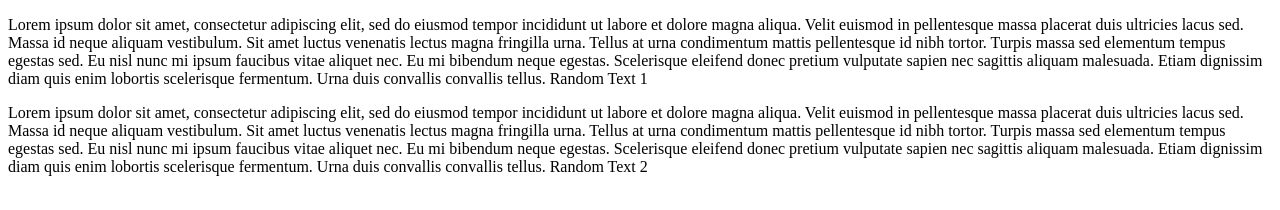
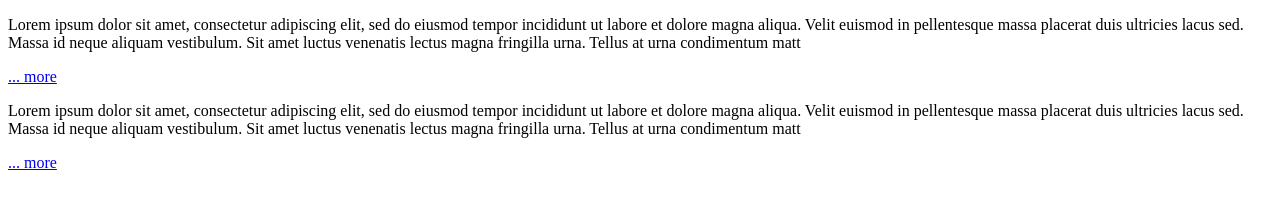
Before and after one commit to gabrielbalinca/truncate.js, a plain HTML site: page example/index.html in a window 1280 px wide. Drawn offline with Linux system fonts and the light colour scheme.

Commit message:
Fixed some minor issues

```diff
--- a/dist/truncate.js
+++ b/dist/truncate.js
@@ -2,19 +2,19 @@
 truncate(400);
 function truncate(length){
   // Variable for saving the original content
-  var originalText = [];
+  let originalText = [];
   // Saving the original content for later use
-  for(var i = 0; i < document.getElementsByClassName('truncate').length; i++){
+  for(let i = 0; i < document.getElementsByClassName('truncate').length; i++){
     originalText[i] = document.getElementsByClassName('truncate')[i].querySelector('p').textContent;
   }
   // Truncate
-  for(var i = 0; i < document.getElementsByClassName("truncate").length; i++){
+  for(let i = 0; i < document.getElementsByClassName("truncate").length; i++){
   	document.getElementsByClassName("truncate")[i].querySelector("p").textContent = document.getElementsByClassName("truncate")[i].querySelector("p").textContent.substring(0, length);
   	moreAnchor(document.getElementsByClassName("truncate")[i]);
   }
   // More anchor
   function moreAnchor(text){
-      var moreAnchor = document.createElement("a");
+      let moreAnchor = document.createElement("a");
       moreAnchor.setAttribute("href", "javascript:void(0)");
       moreAnchor.setAttribute("class", "more");
       moreAnchor.textContent = " ... more";
@@ -23,7 +23,7 @@ function truncate(length){
   }
   // Less anchor
   function lessAnchor(text){
-      var lessAnchor = document.createElement("a");
+      let lessAnchor = document.createElement("a");
       lessAnchor.setAttribute("href", "javascript:void(0);");
       lessAnchor.setAttribute("class", "less");
       lessAnchor.textContent = "Less";
--- a/example/index.html
+++ b/example/index.html
@@ -44,6 +44,6 @@
             convallis tellus. Random Text 2</p>
         </div>
     </main>
-    <script type="text/javascript" src="../dist/new-truncate.js"></script>
+    <script type="text/javascript" src="../dist/truncate.js"></script>
   </body>
 </html>
```
